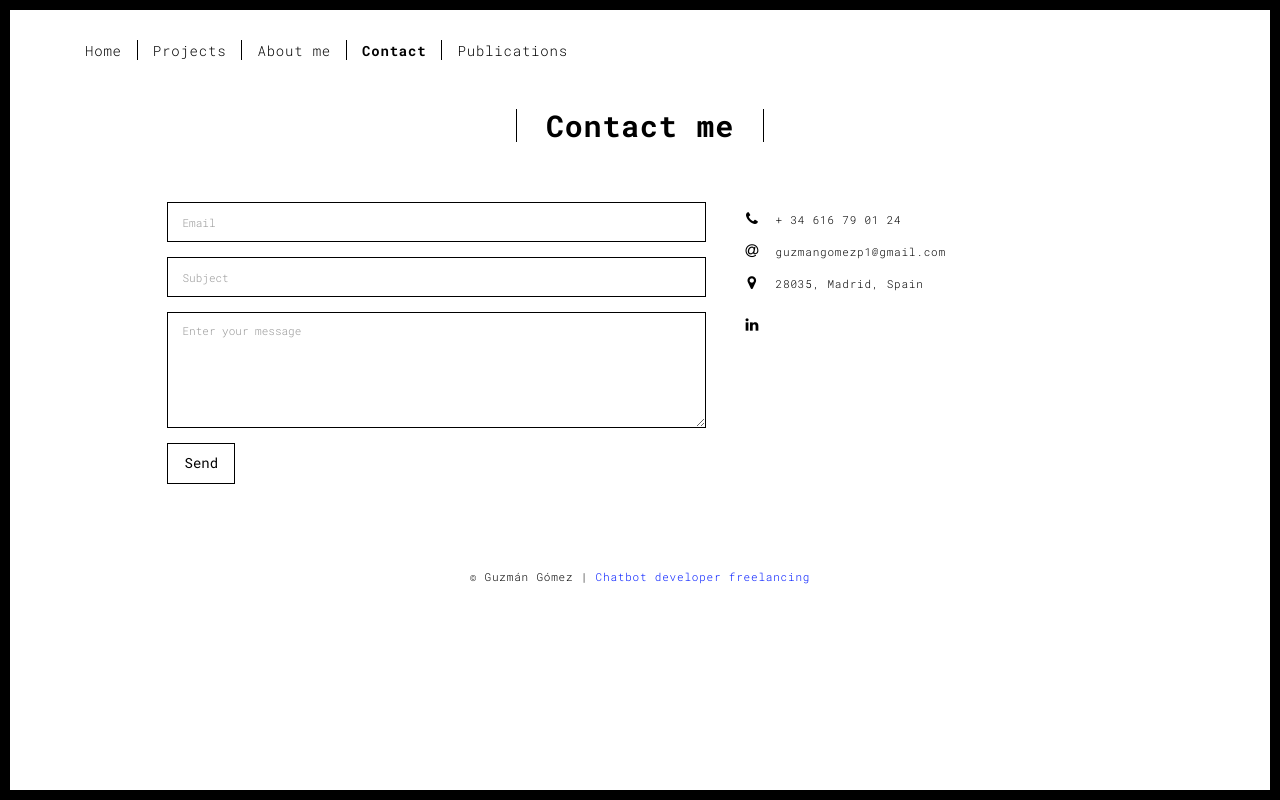
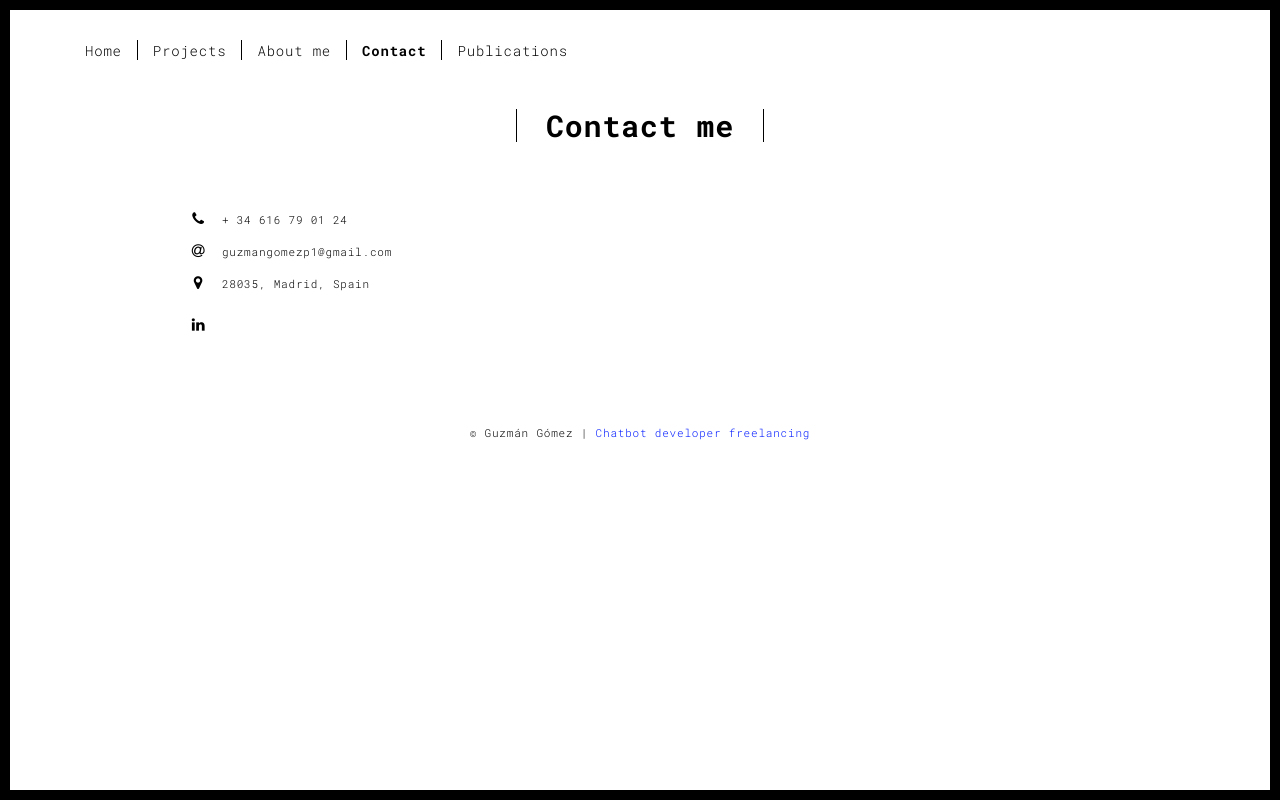
Before and after one commit to GuzmanGP/guzmangomezp1.github.io, a plain HTML site: page contact.html in a window 1280 px wide. Drawn offline with Linux system fonts and the light colour scheme.

Commit message:
remove email form

```diff
--- a/contact.html
+++ b/contact.html
@@ -60,20 +60,6 @@
 
           <div class="row">
             <div class="col-md-10 col-md-offset-1">
-               <form action="" class="reveal-content">
-                  <div class="row">
-                    <div class="col-md-7">
-                      <div class="form-group">
-                        <input type="email" class="form-control" id="email" placeholder="Email">
-                      </div>
-                      <div class="form-group">
-                        <input type="text" class="form-control" id="subject" placeholder="Subject">
-                      </div>
-                      <div class="form-group">
-                        <textarea class="form-control" rows="5" placeholder="Enter your message"></textarea>
-                      </div>
-                      <button type="submit" class="btn btn-default btn-lg">Send</button>
-                    </div>
                     <div class="col-md-5 address-container">
                       <ul class="list-unstyled">
                         <li>
@@ -98,14 +84,9 @@
                       <a href="https://www.linkedin.com/in/guzman-gp/" title="" class="fa-icon" target="_blank">
                         <i class="fa fa-linkedin"></i>
                       </a>
-
                     </div>
-                  </div>
-                </form>
             </div>
-
           </div>
-
        </div>
       </div>
     </div>
```
